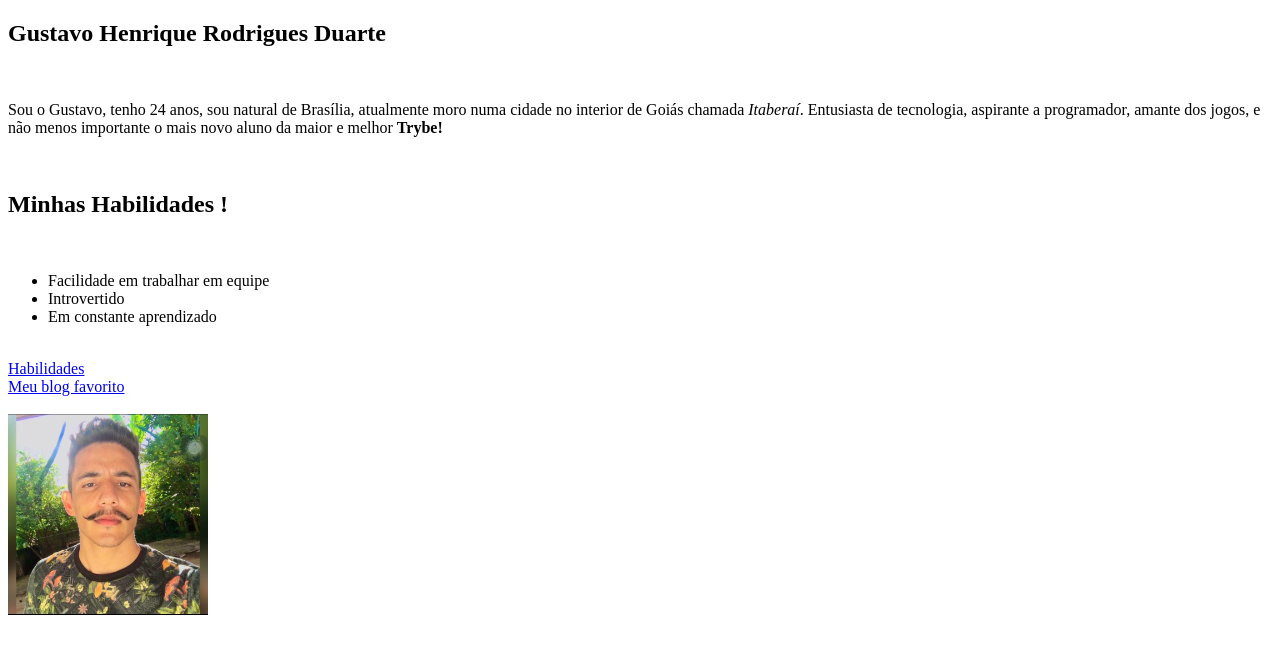
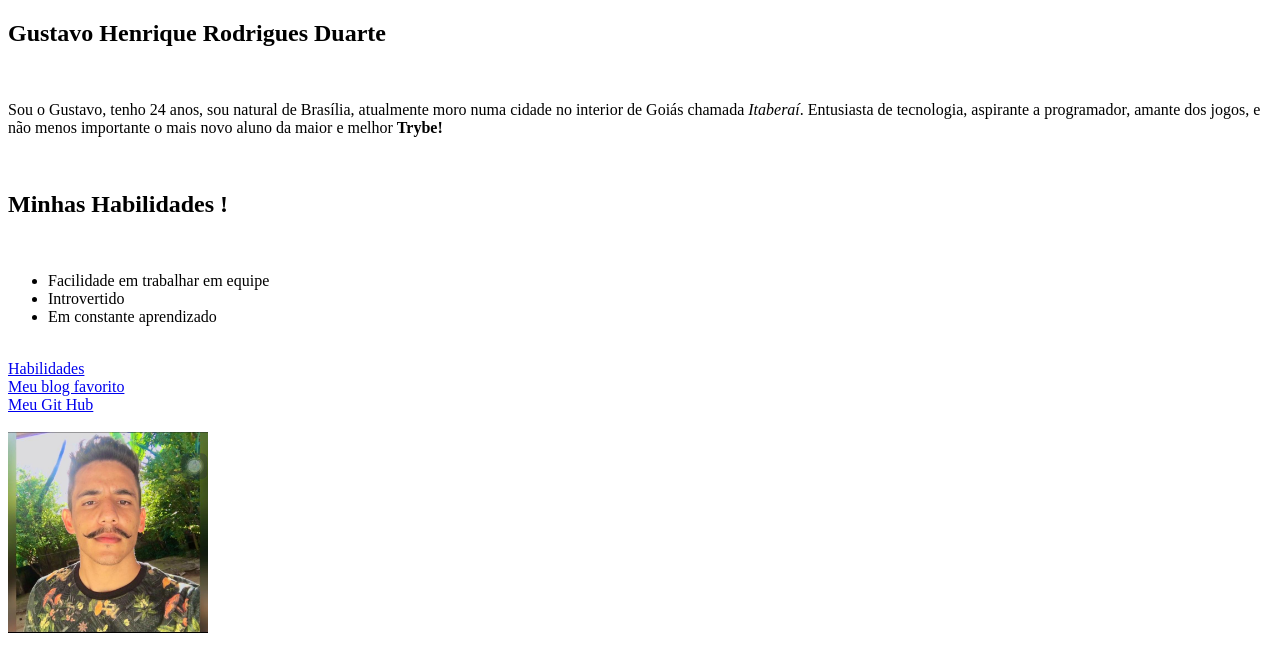
Before and after one commit to Henriquekrs/henriquekrs.github.io, a plain HTML site: page index.html in a window 1280 px wide. Drawn offline with Linux system fonts and the light colour scheme.

Commit message:
Adição do meu git hub

```diff
--- a/index.html
+++ b/index.html
@@ -23,6 +23,8 @@
     <br>
     <a href="https://flowgames.gg/" target="_blank">Meu blog favorito</a>
     <br>
+    <a href="https://github.com/Henriquekrs" target="_blank">Meu Git Hub</a>
+    <br>
     <br>
     <img src="gug.jpg" alt="Foto do aluno Gustavo" width="200px">
 
```
